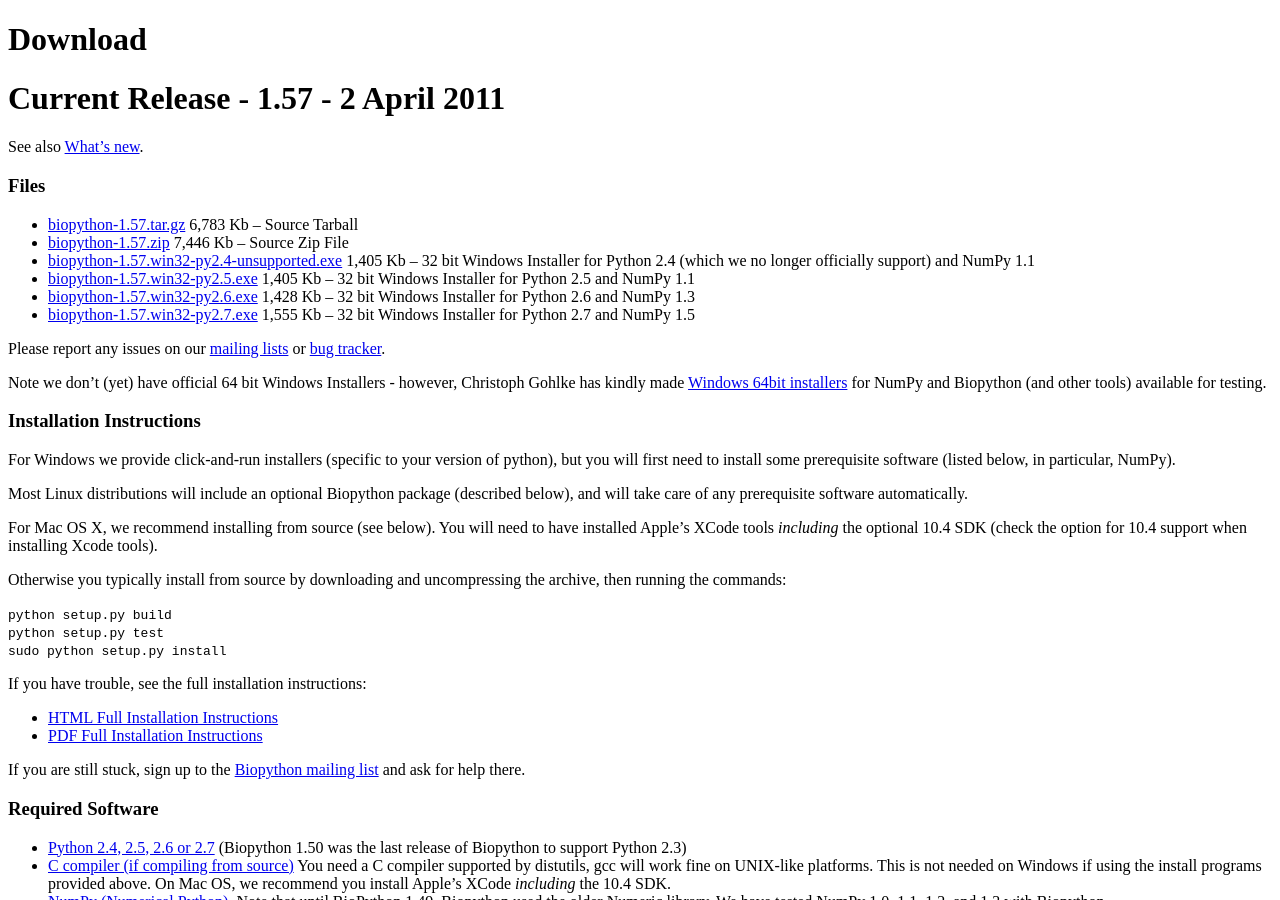
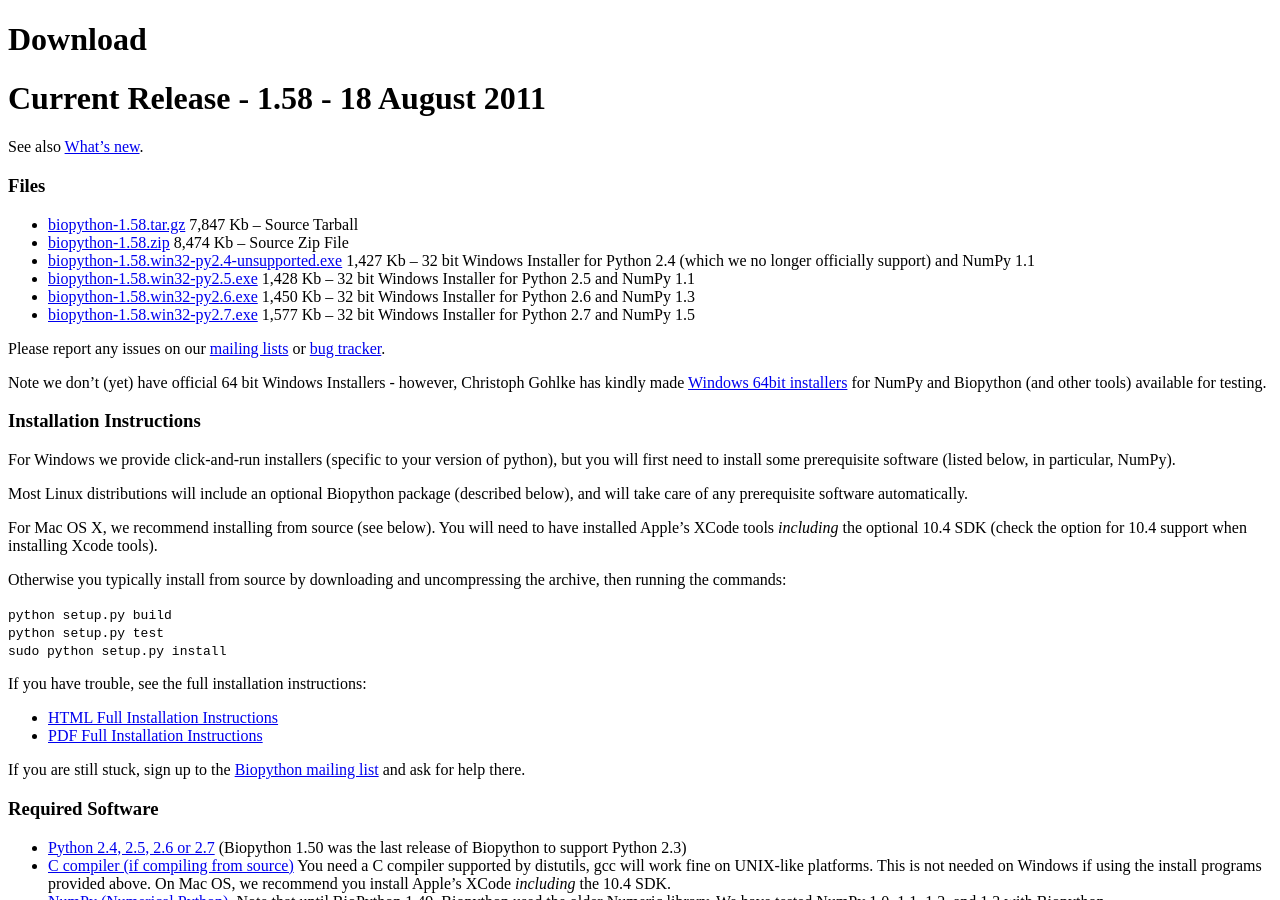
Before and after one commit to biopython/biopython.github.io, a Jekyll site: the page built from wiki/Download.md, in a window 1280 px wide and 900 px high. Built offline with Jekyll 4.4.1, drawn with Linux system fonts in a browser that asks for light colours.

Commit message:
Links for 1.58

```diff
--- a/wiki/Download.md
+++ b/wiki/Download.md
@@ -4,27 +4,27 @@ permalink: wiki/Download
 layout: wiki
 ---
 
-Current Release - 1.57 - 2 April 2011
-=====================================
+Current Release - 1.58 - 18 August 2011
+=======================================
 
 See also [What's
 new](https://github.com/biopython/biopython/raw/master/NEWS).
 
 ### Files
 
--   [biopython-1.57.tar.gz](http://biopython.org/DIST/biopython-1.57.tar.gz)
-    6,783 Kb -- Source Tarball
--   [biopython-1.57.zip](http://biopython.org/DIST/biopython-1.57.zip)
-    7,446 Kb -- Source Zip File
--   [biopython-1.57.win32-py2.4-unsupported.exe](http://biopython.org/DIST/biopython-1.57.win32-py2.4-unsupported.exe)
-    1,405 Kb -- 32 bit Windows Installer for Python 2.4 (which we no
+-   [biopython-1.58.tar.gz](http://biopython.org/DIST/biopython-1.58.tar.gz)
+    7,847 Kb -- Source Tarball
+-   [biopython-1.58.zip](http://biopython.org/DIST/biopython-1.58.zip)
+    8,474 Kb -- Source Zip File
+-   [biopython-1.58.win32-py2.4-unsupported.exe](http://biopython.org/DIST/biopython-1.58.win32-py2.4-unsupported.exe)
+    1,427 Kb -- 32 bit Windows Installer for Python 2.4 (which we no
     longer officially support) and NumPy 1.1
--   [biopython-1.57.win32-py2.5.exe](http://biopython.org/DIST/biopython-1.57.win32-py2.5.exe)
-    1,405 Kb -- 32 bit Windows Installer for Python 2.5 and NumPy 1.1
--   [biopython-1.57.win32-py2.6.exe](http://biopython.org/DIST/biopython-1.57.win32-py2.6.exe)
-    1,428 Kb -- 32 bit Windows Installer for Python 2.6 and NumPy 1.3
--   [biopython-1.57.win32-py2.7.exe](http://biopython.org/DIST/biopython-1.57.win32-py2.7.exe)
-    1,555 Kb -- 32 bit Windows Installer for Python 2.7 and NumPy 1.5
+-   [biopython-1.58.win32-py2.5.exe](http://biopython.org/DIST/biopython-1.58.win32-py2.5.exe)
+    1,428 Kb -- 32 bit Windows Installer for Python 2.5 and NumPy 1.1
+-   [biopython-1.58.win32-py2.6.exe](http://biopython.org/DIST/biopython-1.58.win32-py2.6.exe)
+    1,450 Kb -- 32 bit Windows Installer for Python 2.6 and NumPy 1.3
+-   [biopython-1.58.win32-py2.7.exe](http://biopython.org/DIST/biopython-1.58.win32-py2.7.exe)
+    1,577 Kb -- 32 bit Windows Installer for Python 2.7 and NumPy 1.5
 
 Please report any issues on our [mailing
 lists](mailing_lists "wikilink") or [bug
```
Also changed, not shown: 1 other file.
